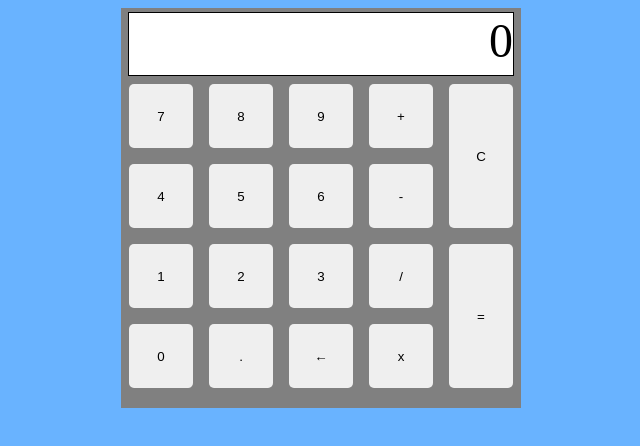
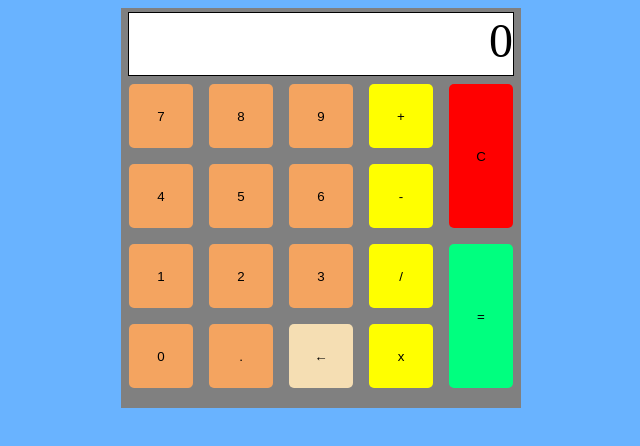
Before and after one commit to julesrufo26/calculator, a plain HTML site: page index.html in a window 1280 px wide. Shown: the whole page, without its empty margins (319-959 px from the left). Drawn offline with Linux system fonts and the light colour scheme.

Commit message:
Add background to buttons

```diff
--- a/styles.css
+++ b/styles.css
@@ -57,3 +57,37 @@ body {
     font-size: 3rem;
     text-align: right;
 }
+
+.operators {
+    background: yellow !important;
+}
+
+.numbers {
+    background: sandybrown !important;
+}
+
+.numbers:focus, #backspace:focus, #equals, #clear, #point {
+    outline: none;
+    box-shadow: none;
+}
+
+#backspace {
+    background: wheat !important;
+}
+
+#equals {
+    background: springgreen !important;
+}
+
+#point {
+    background: sandybrown !important;
+}
+
+#clear {
+    background: red !important;
+}
+
+.clicked {
+    transform: scale(0.9);
+    border: 2px solid black;
+}
```
